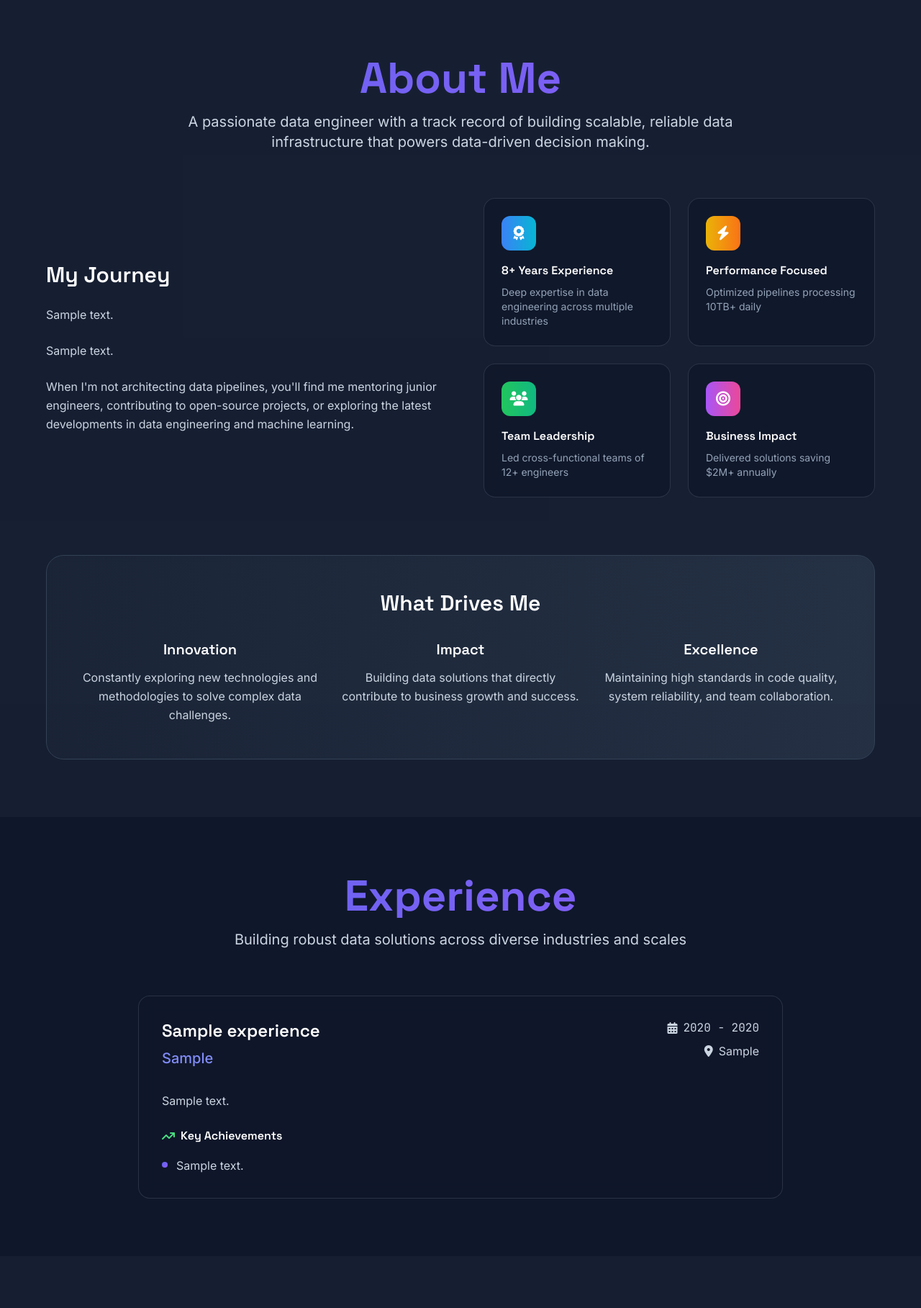
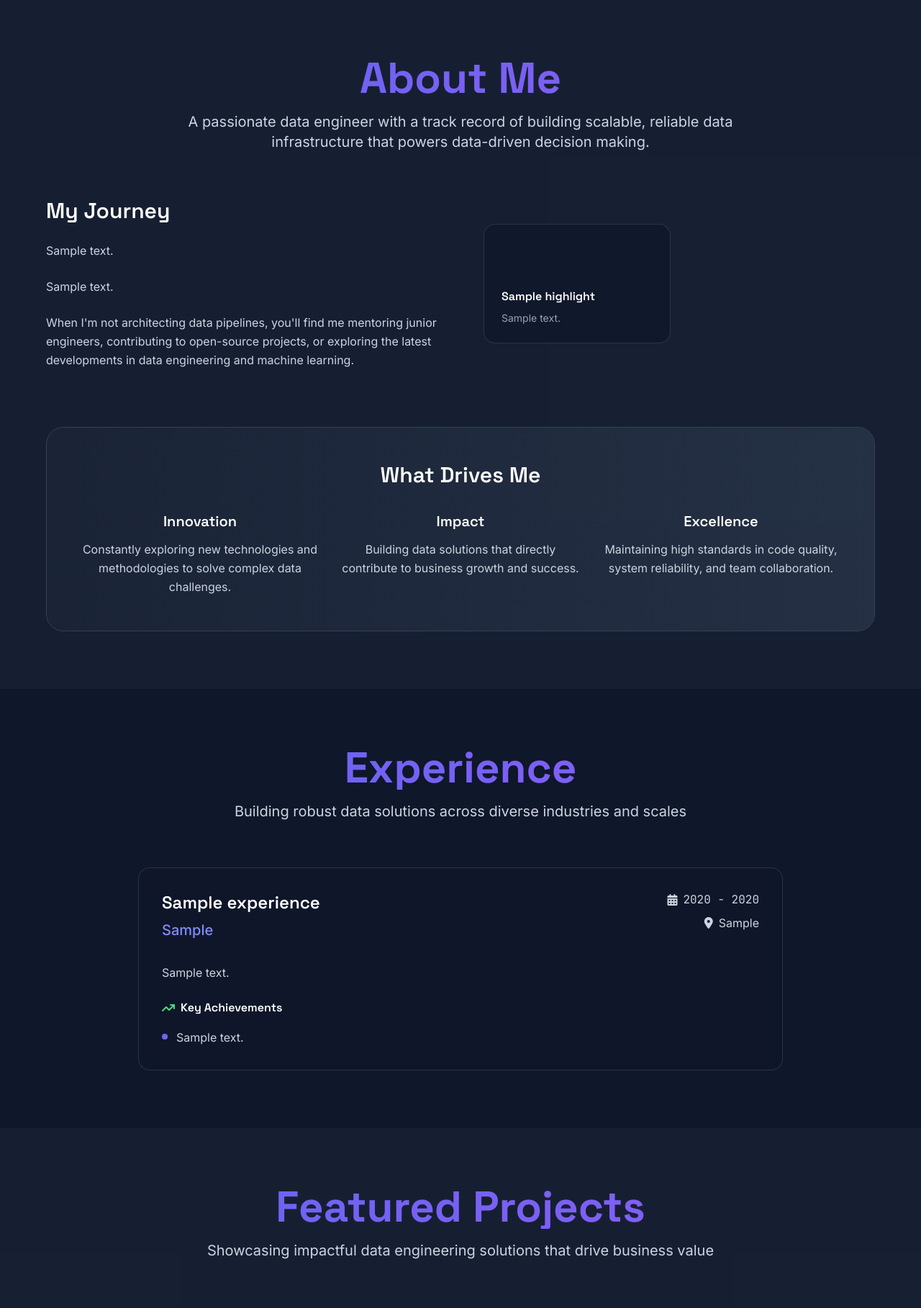
Before and after one commit to vicky-dx/django-portfolio, a Django app: page / in a window 1280 px wide. Shown: the part 801-2618 px from the top of the page at 72% size. Run offline with Django 5.2, Linux system fonts and the light colour scheme; tables that the repository leaves empty hold one stand-in row (Sample ...); some libraries are stand-ins or nearby versions.

Commit message:
added dynamic highlights

```diff
--- a/portfolio_app/models.py
+++ b/portfolio_app/models.py
@@ -20,6 +20,24 @@ class Profile(models.Model):
 
     def __str__(self):
         return self.name
+
+class Highlight(models.Model):
+    """
+    Represents a single highlight card in the 'About Me' section.
+    Linked to the Profile.
+    """
+    profile = models.ForeignKey(Profile, related_name='highlights', on_delete=models.CASCADE)
+    title = models.CharField(max_length=100)
+    description = models.CharField(max_length=255)
+    icon_class = models.CharField(max_length=50, help_text="e.g., 'fas fa-award'")
+    icon_bg_color = models.CharField(max_length=50, default='from-blue-500 to-cyan-500', help_text="e.g., 'from-blue-500 to-cyan-500'")
+    display_order = models.PositiveIntegerField(default=0)
+
+    class Meta:
+        ordering = ['display_order']
+
+    def __str__(self):
+        return self.title
 
 class Experience(models.Model):
     title = models.CharField(max_length=100)
@@ -72,6 +90,7 @@ class Tag(models.Model):
     def __str__(self):
         return self.name
 
+
 class Project(models.Model):
     title = models.CharField(max_length=100)
     description = models.TextField()
--- a/portfolio_app/templates/portfolio_app/index.html
+++ b/portfolio_app/templates/portfolio_app/index.html
@@ -83,10 +81,13 @@
             51%, 100% { opacity: 0; }
         }
 
-        /* Modern Card Styles */
+        .modern-card, .skill-card, .project-card, .experience-card, .highlight-card, .contact-info-card, .btn-secondary {
+            -webkit-backdrop-filter: blur(12px); /* Safari Compatibility */
+            backdrop-filter: blur(12px);
+        }
+
         .modern-card {
             background: rgba(15, 23, 42, 0.8);
-            backdrop-filter: blur(12px);
             border: 1px solid rgba(148, 163, 184, 0.2);
             transition: all 0.3s ease;
         }
@@ -210,10 +206,8 @@
             box-shadow: 0 20px 40px rgba(0, 0, 0, 0.3);
         }
 
-        /* Highlight Cards */
         .highlight-card {
             background: rgba(15, 23, 42, 0.8);
-            backdrop-filter: blur(12px);
             border: 1px solid rgba(148, 163, 184, 0.2);
             border-radius: 16px;
             padding: 1.5rem;
@@ -481,34 +466,15 @@
                     </div>
 
                     <div class="grid grid-cols-2 gap-6">
+                        {% for highlight in profile.highlights.all %}
                         <div class="highlight-card">
-                            <div class="w-12 h-12 rounded-xl bg-gradient-to-r from-blue-500 to-cyan-500 flex items-center justify-center mb-4">
-                                <i class="fas fa-award text-white text-xl"></i>
+                            <div class="w-12 h-12 rounded-xl bg-gradient-to-r {{ highlight.icon_bg_color }} flex items-center justify-center mb-4">
+                                <i class="{{ highlight.icon_class }} text-white text-xl"></i>
                             </div>
-                            <h4 class="font-semibold text-white mb-2 font-space-grotesk">8+ Years Experience</h4>
-                            <p class="text-sm text-slate-400">Deep expertise in data engineering across multiple industries</p>
+                            <h4 class="font-semibold text-white mb-2 font-space-grotesk">{{ highlight.title }}</h4>
+                            <p class="text-sm text-slate-400">{{ highlight.description }}</p>
                         </div>
-                        <div class="highlight-card">
-                            <div class="w-12 h-12 rounded-xl bg-gradient-to-r from-yellow-500 to-orange-500 flex items-center justify-center mb-4">
-                                <i class="fas fa-bolt text-white text-xl"></i>
-                            </div>
-                            <h4 class="font-semibold text-white mb-2 font-space-grotesk">Performance Focused</h4>
-                            <p class="text-sm text-slate-400">Optimized pipelines processing 10TB+ daily</p>
-                        </div>
-                        <div class="highlight-card">
-                            <div class="w-12 h-12 rounded-xl bg-gradient-to-r from-green-500 to-emerald-500 flex items-center justify-center mb-4">
-                                <i class="fas fa-users text-white text-xl"></i>
-                            </div>
-                            <h4 class="font-semibold text-white mb-2 font-space-grotesk">Team Leadership</h4>
-                            <p class="text-sm text-slate-400">Led cross-functional teams of 12+ engineers</p>
-                        </div>
-                        <div class="highlight-card">
-                            <div class="w-12 h-12 rounded-xl bg-gradient-to-r from-purple-500 to-pink-500 flex items-center justify-center mb-4">
-                                <i class="fas fa-bullseye text-white text-xl"></i>
-                            </div>
-                            <h4 class="font-semibold text-white mb-2 font-space-grotesk">Business Impact</h4>
-                            <p class="text-sm text-slate-400">Delivered solutions saving $2M+ annually</p>
-                        </div>
+                        {% endfor %}
                     </div>
                 </div>
 
@@ -871,7 +837,10 @@
             };
 
             const createParticles = () => {
-                const particleCount = Math.floor((canvas.width * canvas.height) / 15000);
+                // MOBILE OPTIMIZATION: Use fewer particles on smaller screens
+                const isMobile = window.innerWidth < 768;
+                const particleDensity = isMobile ? 35000 : 15000;
+                const particleCount = Math.floor((canvas.width * canvas.height) / particleDensity);
                 particles.length = 0;
 
                 for (let i = 0; i < particleCount; i++) {
--- a/portfolio_app/views.py
+++ b/portfolio_app/views.py
@@ -5,13 +5,13 @@ import os
 from django.contrib.auth.models import User
 from django.http import HttpResponse
 
-# Create your views here.
+
 
 
 def portfolio_view(request):
     """
     This view fetches all the necessary data from the database,
-    including the new Profile and AdditionalTech information.
+    including the Profile and its related Highlights.
     """
     # Fetch all objects from the database.
     projects = Project.objects.all()
@@ -19,8 +19,8 @@ def portfolio_view(request):
     skills = Skill.objects.all()
     additional_technologies = AdditionalTech.objects.all()
 
-    # Fetch the first Profile object.
-    profile = Profile.objects.first()
+    # Fetch the first Profile object and prefetch its related highlights for efficiency.
+    profile = Profile.objects.prefetch_related('highlights').first()
 
     # The context dictionary passes all data to the template.
     context = {
```
Also changed, not shown: other parts of portfolio_app/templates/portfolio_app/index.html (+2 -18 lines), portfolio_app/admin.py (+14 -7 lines), portfolio_app/migrations/0008_highlight.py (added).
